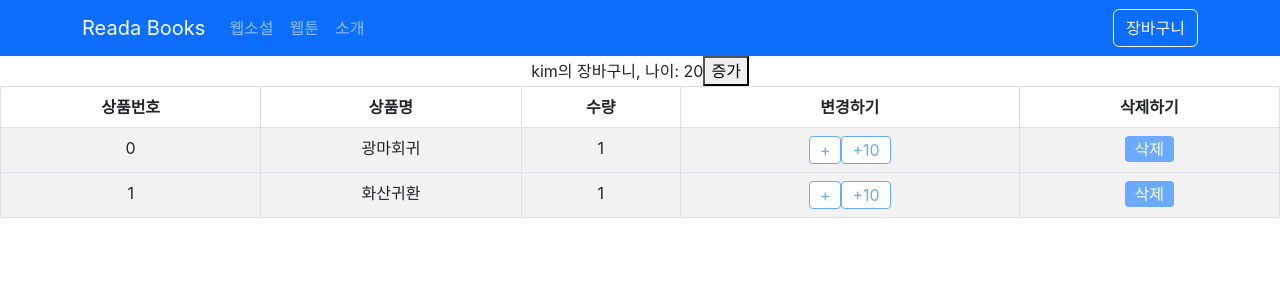
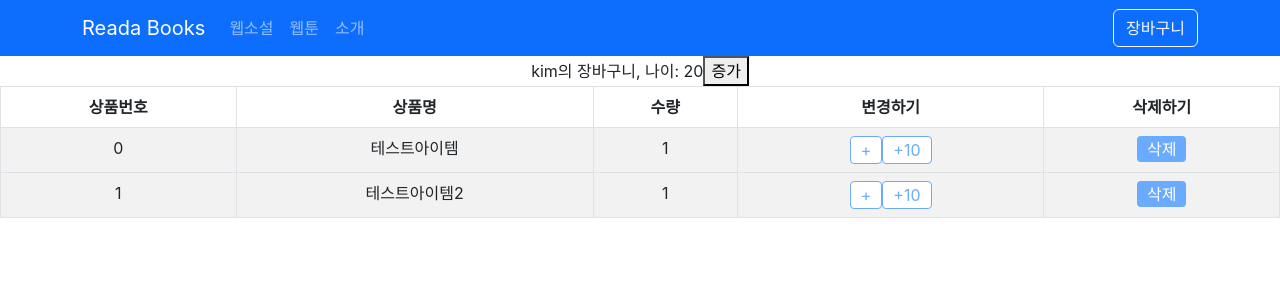
Before and after one commit to suhyunlee01/E-book_Shop, a React (Create React App) app: page /cart in a window 1280 px wide. Shown: the top 300 px of the page. Built offline with nearby package versions, Linux system fonts and the light colour scheme.

Commit message:
Feat: 장바구니 추가 기능 구현

```diff
--- a/src/pages/ToonDetails.js
+++ b/src/pages/ToonDetails.js
@@ -4,6 +4,8 @@ import { useEffect, useState, useContext } from "react";
 import Tab from "../tap";
 //context 객체 가져다 사용함
 import { Context1 } from "../App";
+import { addItem } from "../store";
+import { useDispatch } from "react-redux";
 
 function ToonDetails(props){
 
@@ -14,6 +16,7 @@ function ToonDetails(props){
 
   let navigate = useNavigate();
   let [count, setCount] = useState(0);
+  let dispatch = useDispatch();
 
 
   let { toon } = props
@@ -77,7 +80,9 @@ function ToonDetails(props){
             <img className='bookImg' height={320} width={220} src={toon.src}></img>
             <div className="detailBtns">
               <button className="btn btn-primary" onClick={()=>{
-                navigate("/cart")
+                navigate("/cart");
+                //아이템 장바구니에 추가하기 위해서 procut 슬라이스 배열에 추가
+                dispatch(addItem({id: 1, name: toon.title, count : 1 }))
               }}>장바구니</button>
               <button className="btnHeart" onClick={
                 () => {
--- a/src/store.js
+++ b/src/store.js
@@ -22,8 +22,8 @@ let stock = createSlice({
 let product = createSlice({
     name: 'product',
     initialState: [
-        { id: 0, name: '광마회귀', count: 1 },
-        { id: 1, name: '화산귀환', count: 1}
+        { id: 0, name: '테스트아이템', count: 1 },
+        { id: 1, name: '테스트아이템2', count: 1}
     ],
     reducers: {
         incraseCount(state, action){
@@ -38,11 +38,15 @@ let product = createSlice({
 
             //product 배열에 인자로 받아온 index 값을 배열의 index로 해서, 배열 내부 객체 안의 count에 접근한다.
             state[index].count += action.payload.IncreaseNum; //인자로 받아온 숫자만큼 수를 더해준다.
+        },
+        //action으로 추가할 아이템 받아오기
+        addItem(state, action){
+            state.push( action.payload );
         }
     }
 });
 
-export let {incraseCount} = product.actions;
+export let {incraseCount, addItem} = product.actions;
 
 
 
```
